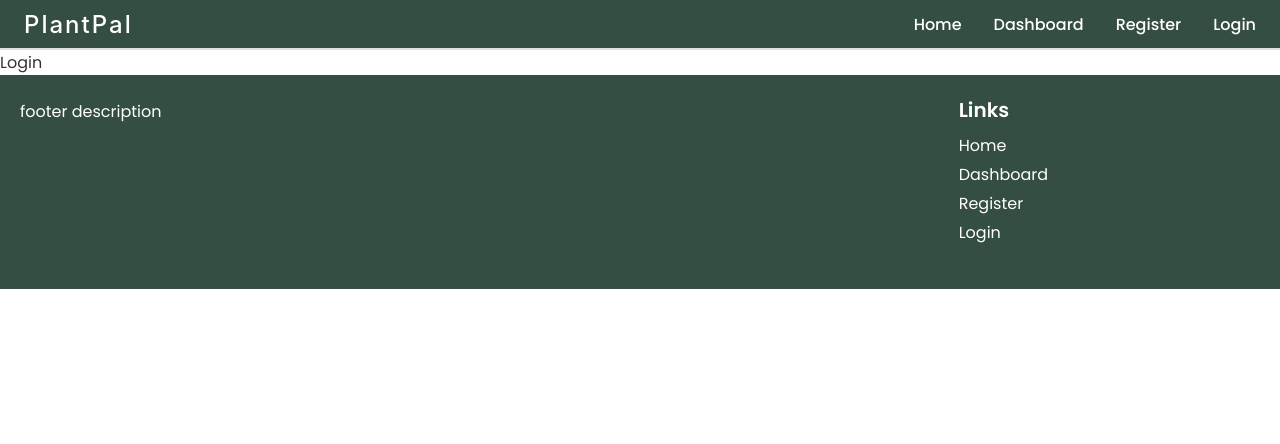
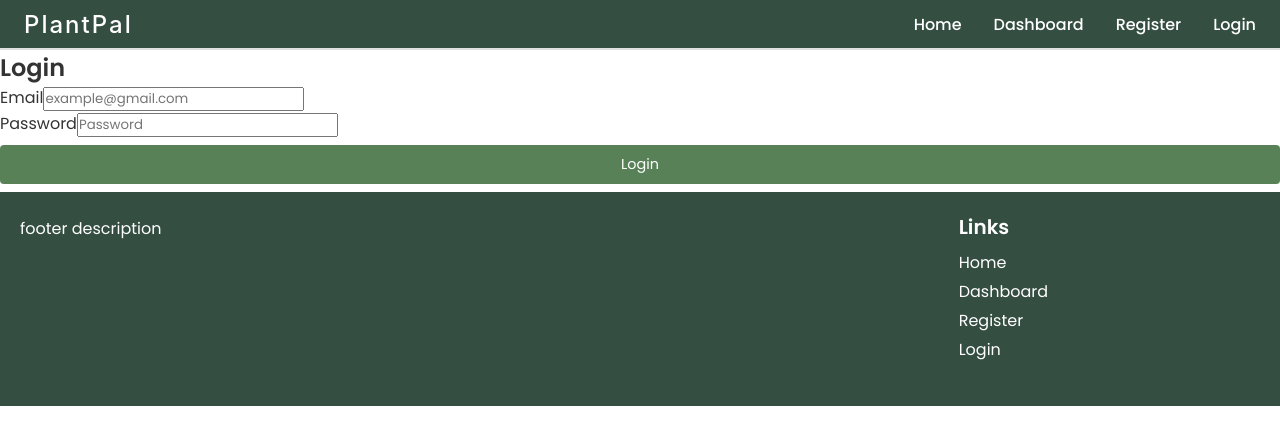
Before and after one commit to khangvu0/plant-pal, a React (Vite) app in the folder client/: page /login in a window 1280 px wide. Shown: the top 444 px of the page. Built offline with nearby package versions, Linux system fonts and the light colour scheme.

Commit message:
Updated login page with form validation. WIP needs to connect to backend

```diff
--- a/client/src/pages/Login.jsx
+++ b/client/src/pages/Login.jsx
@@ -1,6 +1,150 @@
-import React from 'react';
+import { useState } from 'react';
+import axios from 'axios';
 import '../styles/Login.css';
+import Button from '../components/Button';
 
 export default function Login() {
-    return <div>Login</div>;
+    const [formData, setFormData] = useState({
+        email: '',
+        password: '',
+    });
+
+    const [errors, setErrors] = useState({});
+    const [validFields, setValidFields] = useState({});
+    const [message, setMessage] = useState('');
+    const [submitted, setSubmitted] = useState(false);
+
+    // Regex for email validation
+    const emailRegex = /^[a-zA-Z0-9._%+-]+@[a-zA-Z0-9.-]+\.[a-zA-Z]{2,}$/;
+
+    // Handle field change and live border validation
+    const handleChange = (e) => {
+        const { name, value } = e.target;
+        setFormData((prev) => ({ ...prev, [name]: value }));
+
+        validateField(name, value, false);
+    };
+
+    // Validate single field (used for live and full validation)
+    const validateField = (name, value, showErrors = true) => {
+        let error = '';
+        let valid = false;
+
+        switch (name) {
+            case 'email':
+                if (!emailRegex.test(value)) {
+                    error = 'Please enter a valid email address.';
+                } else valid = true;
+                break;
+            case 'password':
+                if (value.trim().length < 6 || value.length > 30) {
+                    error = 'Password must be between 6–30 characters.';
+                } else valid = true;
+                break;
+            default:
+                break;
+        }
+
+        setValidFields((prev) => ({ ...prev, [name]: valid }));
+
+        if (showErrors) {
+            setErrors((prev) => ({ ...prev, [name]: error }));
+        }
+    };
+
+    // Validate all fields on submit
+    const validateForm = () => {
+        const newErrors = {};
+
+        if (!emailRegex.test(formData.email)) {
+            newErrors.email = 'Please enter a valid email address.';
+        }
+
+        if (
+            formData.password.trim().length < 6 ||
+            formData.password.length > 30
+        ) {
+            newErrors.password = 'Password must be between 6–30 characters.';
+        }
+
+        setErrors(newErrors);
+        return Object.keys(newErrors).length === 0;
+    };
+
+    const handleSubmit = async (e) => {
+        e.preventDefault();
+        setSubmitted(true);
+
+        const isValid = validateForm();
+        if (!isValid) return;
+
+        try {
+            const res = await axios.post('/api/login', formData);
+            setMessage(res.data.message || 'Login successful!');
+
+            // Reset form
+            setErrors({});
+            setValidFields({});
+            setFormData({ email: '', password: '' });
+            setSubmitted(false);
+        } catch (err) {
+            setMessage('Login failed. Please check your credentials.');
+            console.error(err);
+        }
+    };
+
+    const getInputClass = (name) => {
+        if (validFields[name] === true) return 'input-valid';
+        if (validFields[name] === false && formData[name])
+            return 'input-invalid';
+        return '';
+    };
+
+    return (
+        <form id="loginForm" className="login--form" onSubmit={handleSubmit}>
+            <h2 className="form--title">Login</h2>
+            {message && <div id="message">{message}</div>}
+
+            <div className="login--your-info">
+                {/* Email */}
+                <div className="form--group">
+                    <label htmlFor="email">Email</label>
+                    <input
+                        type="email"
+                        id="email"
+                        name="email"
+                        value={formData.email}
+                        onChange={handleChange}
+                        placeholder="example@gmail.com"
+                        className={getInputClass('email')}
+                    />
+                    {submitted && errors.email && (
+                        <div className="login--error">{errors.email}</div>
+                    )}
+                </div>
+
+                {/* Password */}
+                <div className="form--group">
+                    <label htmlFor="password">Password</label>
+                    <input
+                        type="password"
+                        id="password"
+                        name="password"
+                        value={formData.password}
+                        onChange={handleChange}
+                        placeholder="Password"
+                        maxLength="30"
+                        className={getInputClass('password')}
+                    />
+                    {submitted && errors.password && (
+                        <div className="login--error">{errors.password}</div>
+                    )}
+                </div>
+
+                <Button size="large" type="submit">
+                    Login
+                </Button>
+            </div>
+        </form>
+    );
 }
```
